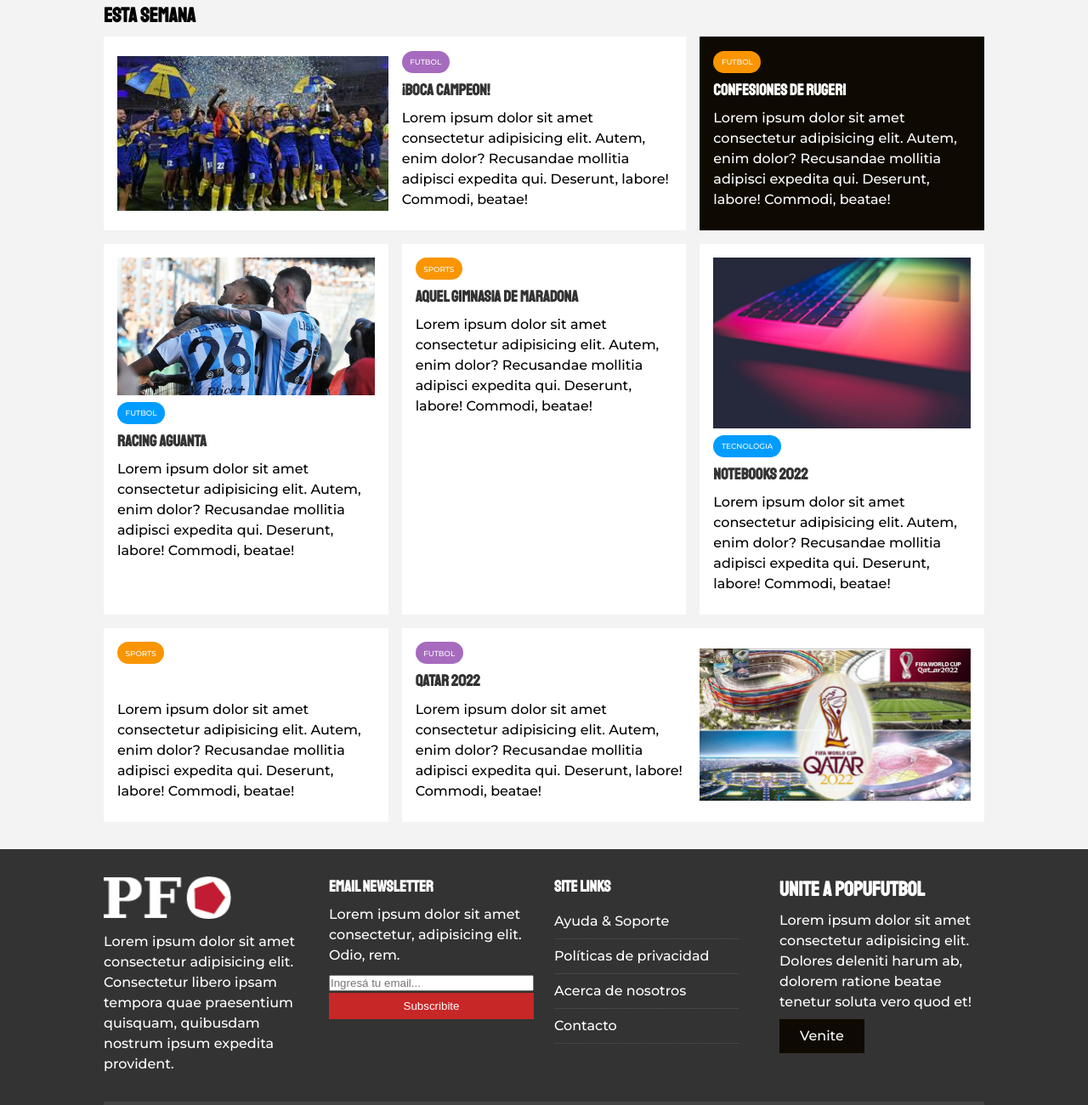
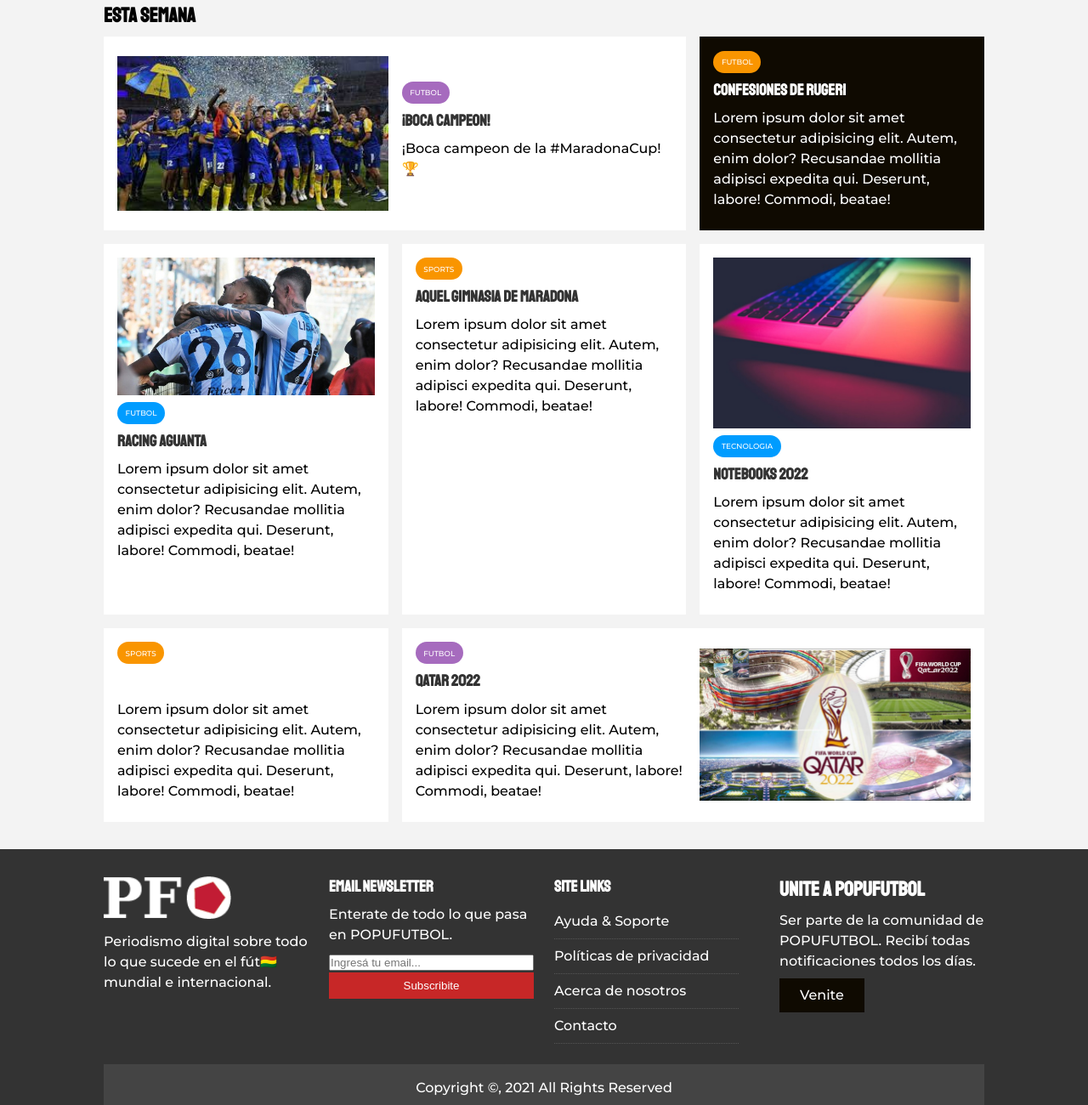
Before and after one commit to loombaron/popufutbol, a plain HTML site: page index.html in a window 1280 px wide. Shown: the part 560-1860 px from the top of the page at 85% size. Drawn offline with Linux system fonts and the light colour scheme.

Commit message:
upload 8

```diff
--- a/index.html
+++ b/index.html
@@ -34,8 +34,8 @@
       <div class="showcase-container">
         <div class="showcase-content">
           <div class="category category-sports">Fútbol</div>
-            <h1>Super Deportivo</h1>
-              <p>Lorem ipsum dolor sit amet, consectetur adipisicing elit. Facere laboriosam, maxime dicta similique officia dignissimos odit recusandae consequuntur, sint optio inventore fuga tempore voluptate nesciunt qui ducimus nostrum necessitatibus excepturi!</p>
+            <h1>ADENTRO DE RIVER</h1>
+              <p>El RIVER DE Gallardo y un análisis del fútbol del millonario</p>
               <a href="article.html" class="btn btn-primary">Leer más</a>
         </div>
       </div>
@@ -55,7 +55,7 @@
           <h3>
             <a href="article.html">¡BOCA CAMPEON!</a>
           </h3>
-          <p>Lorem ipsum dolor sit amet consectetur adipisicing elit. Autem, enim dolor? Recusandae mollitia adipisci expedita qui. Deserunt, labore! Commodi, beatae!</p>
+          <p>¡Boca campeon de la #MaradonaCup!🏆</p>
         </div>
       </article>
       <article class="card bg-dark">
@@ -116,11 +116,13 @@
   <div class="container footer-container">
     <div>
       <img src="img/pfo.png" alt="NewsGrid">
-      <p>Lorem ipsum dolor sit amet consectetur adipisicing elit. Consectetur libero ipsam tempora quae praesentium quisquam, quibusdam nostrum ipsum expedita provident.</p>
+      <p>Periodismo digital sobre todo lo que sucede en el fút🇧🇴 mundial
+        e internacional.
+      </p>
     </div>
     <div>
      <h3>Email Newsletter</h3>
-     <p>Lorem ipsum dolor sit amet consectetur, adipisicing elit. Odio, rem.</p>
+     <p>Enterate de todo lo que pasa en POPUFUTBOL.</p>
      <form>
        <input type="email" placeholder="Ingresá tu email...">
        <input type="submit" value="Subscribite" class="btn btn-primary">
@@ -137,7 +139,9 @@
     </div>
       <div>
         <h2>Unite a POPUFUTBOL</h2>
-        <p>Lorem ipsum dolor sit amet consectetur adipisicing elit. Dolores deleniti harum ab, dolorem ratione beatae tenetur soluta vero quod et!</p>
+        <p>Ser parte de la comunidad de POPUFUTBOL. Recibí todas notificaciones todos
+          los días.
+        </p>
         <a href="#" class="btn btn-secondary">Venite</a>
       </div>
       <div>
```
